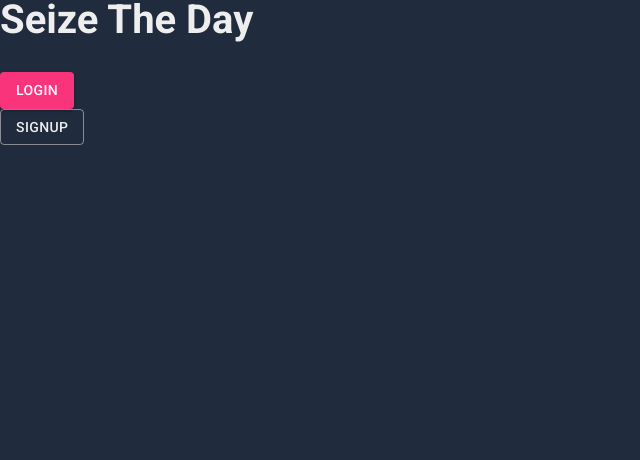
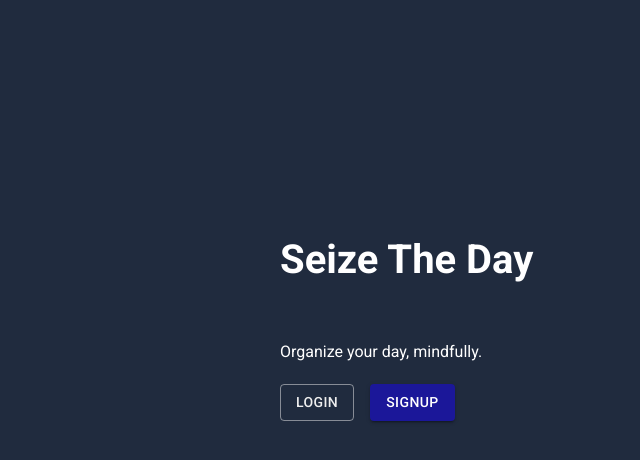
Before and after one commit to alexisintech/seize-the-day, a React (Vite) app in the folder client/: page / in a window 1280 px wide. Shown: the top 460 px of the page, without its empty margins (0-640 px from the left). Built offline with nearby package versions, Linux system fonts and the light colour scheme.

Commit message:
Update Index.jsx

```diff
--- a/client/src/pages/Index.jsx
+++ b/client/src/pages/Index.jsx
@@ -1,4 +1,6 @@
 import Button from "@mui/material/Button";
+import Grid from "@mui/material/Grid";
+import Box from "@mui/material/Box";
 import { createTheme, ThemeProvider } from "@mui/material/styles";
 
 const { palette } = createTheme();
@@ -6,29 +8,41 @@ const { augmentColor } = palette;
 const createColor = (mainColor) => augmentColor({ color: { main: mainColor } });
 const theme = createTheme({
   palette: {
-    primary: createColor("#FA347B"),
-    secondary: createColor("#8A4EFC"),
+    primary: createColor("#03015d"),
+    secondary: createColor("#1b1799"),
     light: createColor("#EEE"),
-    lightAlt: createColor("#61759b"),
-    dark: createColor("#131A26"),
-    darkAlt: createColor("#202B3E"),
   },
 });
 
 export default function Index() {
   return (
     <ThemeProvider theme={theme}>
+      <Box className="hero">
+        <Box sx={{ paddingTop: 30, paddingLeft: 35 }}>
+          <Grid container spacing={2}>
+            <Grid item xs={12} sx={{ marginBottom: 2, color: "#fff" }}>
               <h1>Seize The Day</h1>
+            </Grid>
+            <Grid item xs={12} sx={{ marginBottom: 1, color: "#fff" }}>
+              Organize your day, mindfully.
+            </Grid>
+            <Grid item>
               <form action="/login" method="get">
-        <Button variant="contained" type="submit" color="primary">
+                <Button variant="outlined" type="submit" color="light">
                   Login
                 </Button>
               </form>
+            </Grid>
+            <Grid item>
               <form action="/signup" method="get">
-        <Button variant="outlined" type="submit" color="light">
+                <Button variant="contained" type="submit" color="secondary">
                   Signup
                 </Button>
               </form>
+            </Grid>
+          </Grid>
+        </Box>
+      </Box>
     </ThemeProvider>
   );
 }
```
Lines whose indentation alone changed are shown as unchanged.
